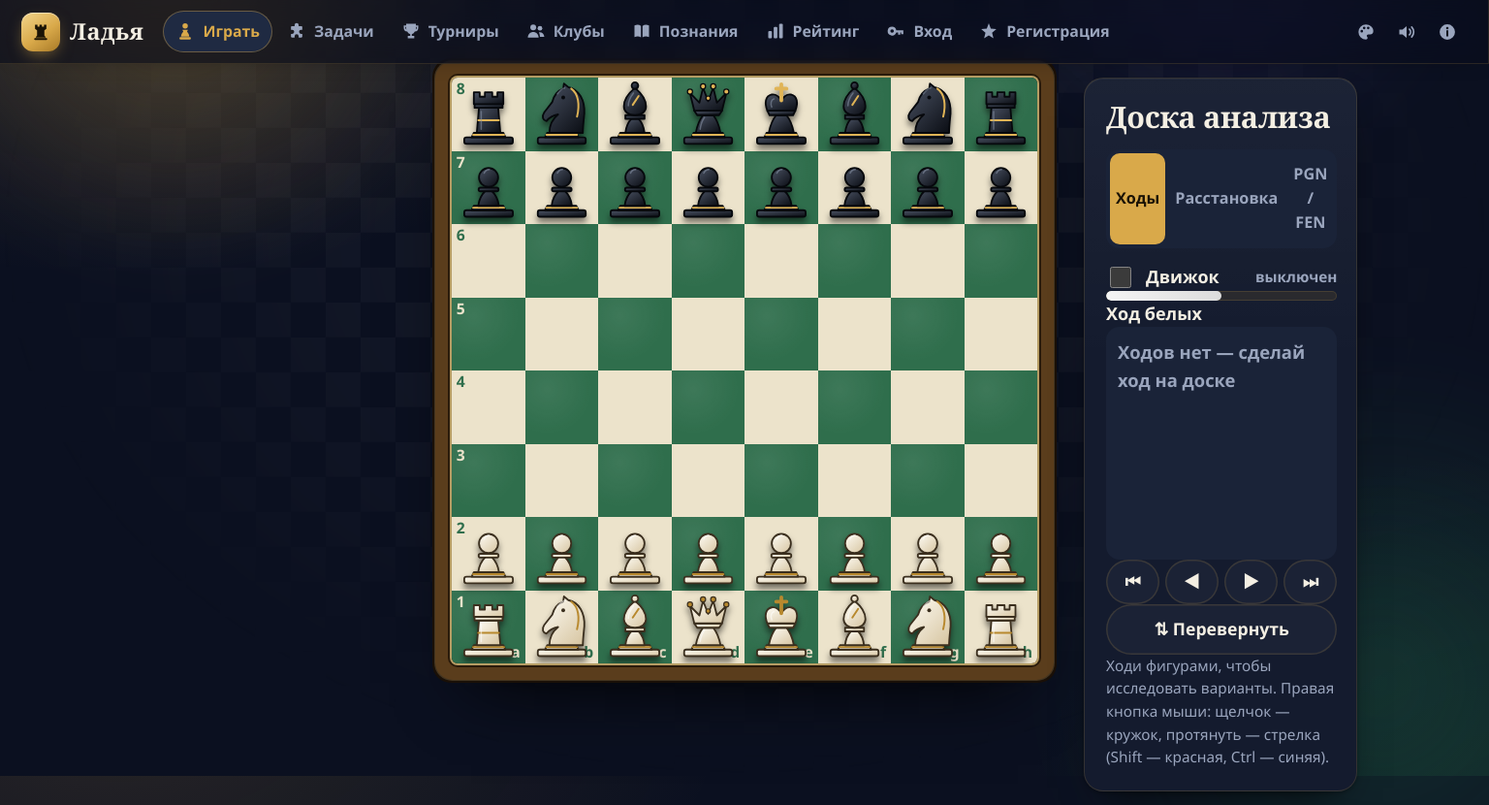
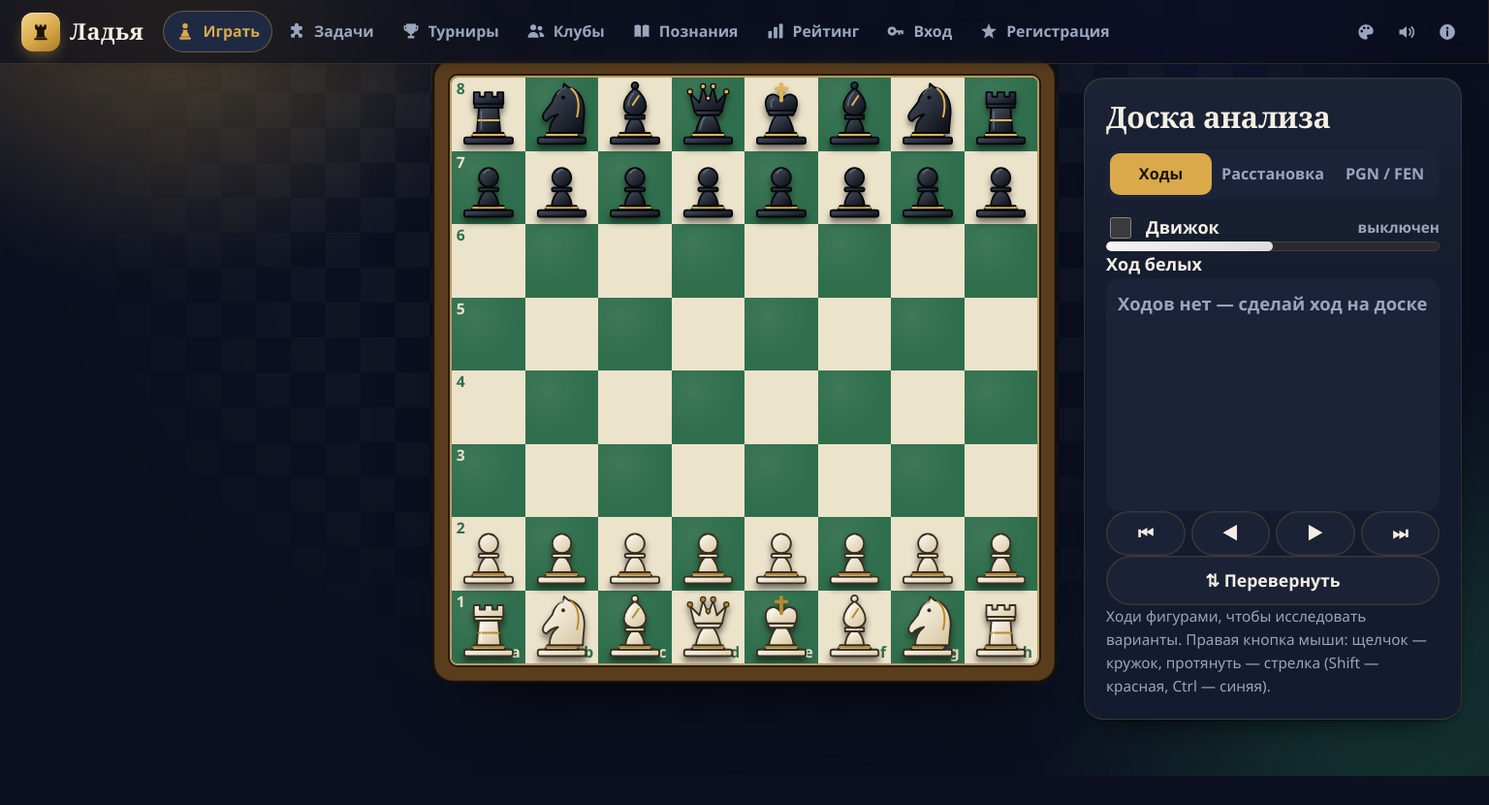
Before and after one commit to fresett/chess-site, a Flask app: page /analysis in a window 1536 px wide. Shown: the whole page at 97% size. After the commit the page ends 800 px from the top, so only its background shows below. Run offline with Flask 3, Linux system fonts and the light colour scheme.

Commit message:
Play page: side panel no longer squeezed on wide screens
Co-Authored-By: Claude Opus 5.5 <noreply@anthropic.com>

```diff
--- a/static/css/style.css
+++ b/static/css/style.css
@@ -731,3 +731,10 @@ body::after{inset:0;opacity:.05;background:repeating-conic-gradient(var(--text)
 /* заголовки страниц — с золотым подчёркиванием */
 .pagehead h2{position:relative;padding-bottom:6px}
 .pagehead h2::after{content:"";position:absolute;left:0;bottom:0;width:56px;height:3px;border-radius:3px;background:linear-gradient(90deg,var(--accent),transparent)}
+
+/* игровая страница при верхнем меню: на всю ширину, панель справа не уже 380px */
+@media(min-width:801px){main:has(.stage){max-width:none}}
+@media(min-width:1340px){
+  .stage{grid-template-columns:minmax(0,1fr) auto minmax(380px,1fr)}
+  .stage>.side{width:min(100%,460px)}
+}
```
